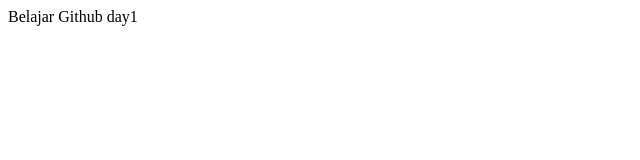
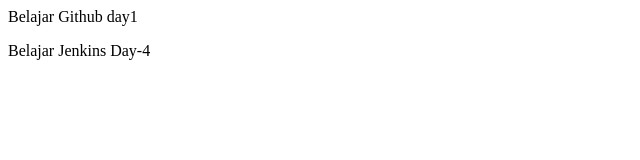
Before and after one commit to sabar2512/repo--github, a plain HTML site: page index.html in a window 1280 px wide. Shown: the whole page, without its empty margins (0-640 px from the left). Drawn offline with Linux system fonts and the light colour scheme.

Commit message:
Update index.html

```diff
--- a/index.html
+++ b/index.html
@@ -1 +1,2 @@
 <p>Belajar Github day1 </p>
+<p>Belajar Jenkins Day-4 </p>
```
